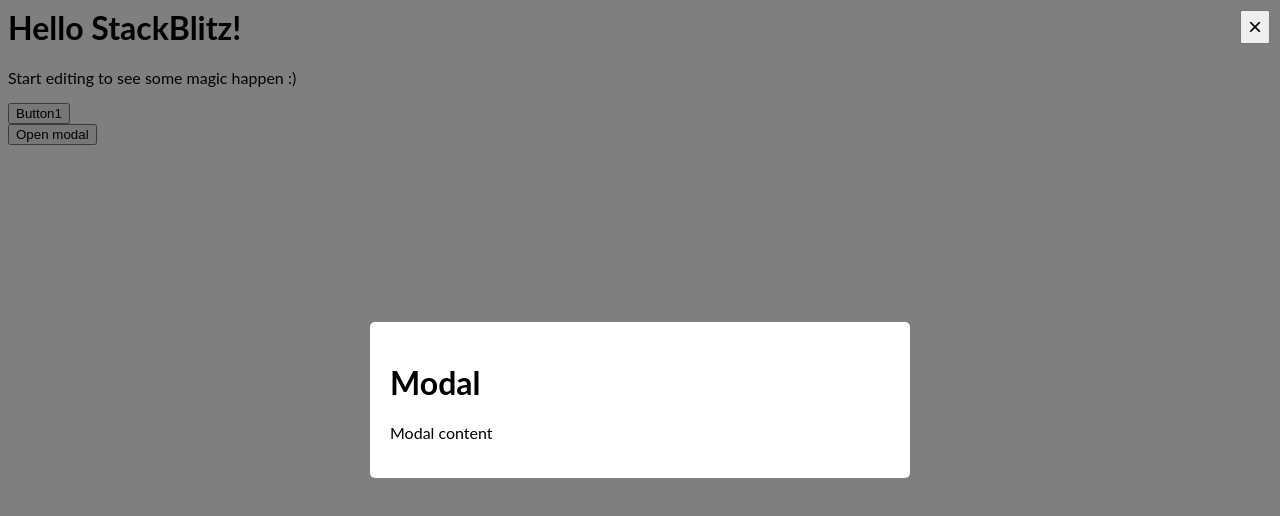
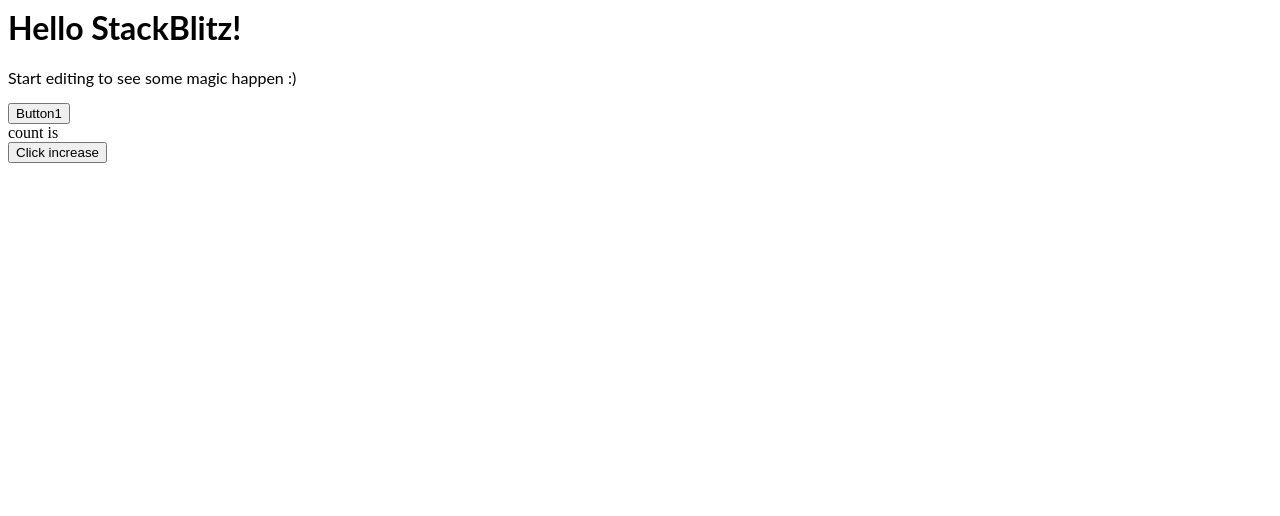
Before and after one commit to ajwebdev/react-interview-topics, a React (Create React App) app: page / in a window 1280 px wide. Shown: the top 516 px of the page. Built offline with nearby package versions, Linux system fonts and the light colour scheme.

Commit message:
1 file modified, 3 added

```diff
--- a/src/App.tsx
+++ b/src/App.tsx
@@ -2,7 +2,9 @@ import * as React from 'react';
 import './style.css';
 import ErrorBoundary from './modules/ErrorBoundary/ErrorBoundary';
 import ErrorComponent from './modules/ErrorBoundary/ErrorComponent';
-import PortalExample from './modules/portal/PortalExample';
+// import PortalExample from './modules/portal/PortalExample';
+import ClickIncrease from './modules/hoc/ClickIncrease';
+import HoverIncrease from './modules/hoc/HoverIncrease';
 
 export default function App() {
   return (
@@ -11,8 +13,11 @@ export default function App() {
         <h1>Hello StackBlitz!</h1>
         <p>Start editing to see some magic happen :)</p>
         <ErrorComponent />
+        <ClickIncrease />
+        {/* <HoverIncrease /> */}
       </div>
-      <PortalExample />
+
+      {/* <PortalExample /> */}
     </ErrorBoundary>
   );
 }
--- /dev/null
+++ b/src/modules/hoc/ClickIncrease.jsx
@@ -0,0 +1,13 @@
+import React from 'react';
+// import WithCounter from './WithCounter';
+
+const ClickIncrease = ({ count, incrementCounter }) => {
+  return (
+    <>
+      <div> count is {count}</div>
+      <button onMouseOver={incrementCounter}> Click increase</button>
+    </>
+  );
+};
+
+export default ClickIncrease;
--- /dev/null
+++ b/src/modules/hoc/HoverIncrease.jsx
@@ -0,0 +1,13 @@
+import React from 'react';
+import WithCounter from './WithCounter';
+
+const HoverIncrease = ({ count, incrementCounter }) => {
+  return (
+    <>
+      <div> count is {count}</div>
+      <button onMouseOver={incrementCounter}> Hover increase</button>
+    </>
+  );
+};
+
+export default WithCounter(HoverIncrease);
--- /dev/null
+++ b/src/modules/hoc/WithCounter.jsx
@@ -0,0 +1,15 @@
+import React, { useState } from 'react';
+
+const WithCounter = (WrappedComponent) => {
+  const NewComponent = () => {
+    const [count, setCount] = useState(0);
+    const handleIncrement = () => {
+      setCount(count + 1);
+    };
+    return (
+      <WrappedComponent count={count} incrementCounter={handleIncrement} />
+    );
+  };
+  return <NewComponent />;
+};
+export default WithCounter;
```
